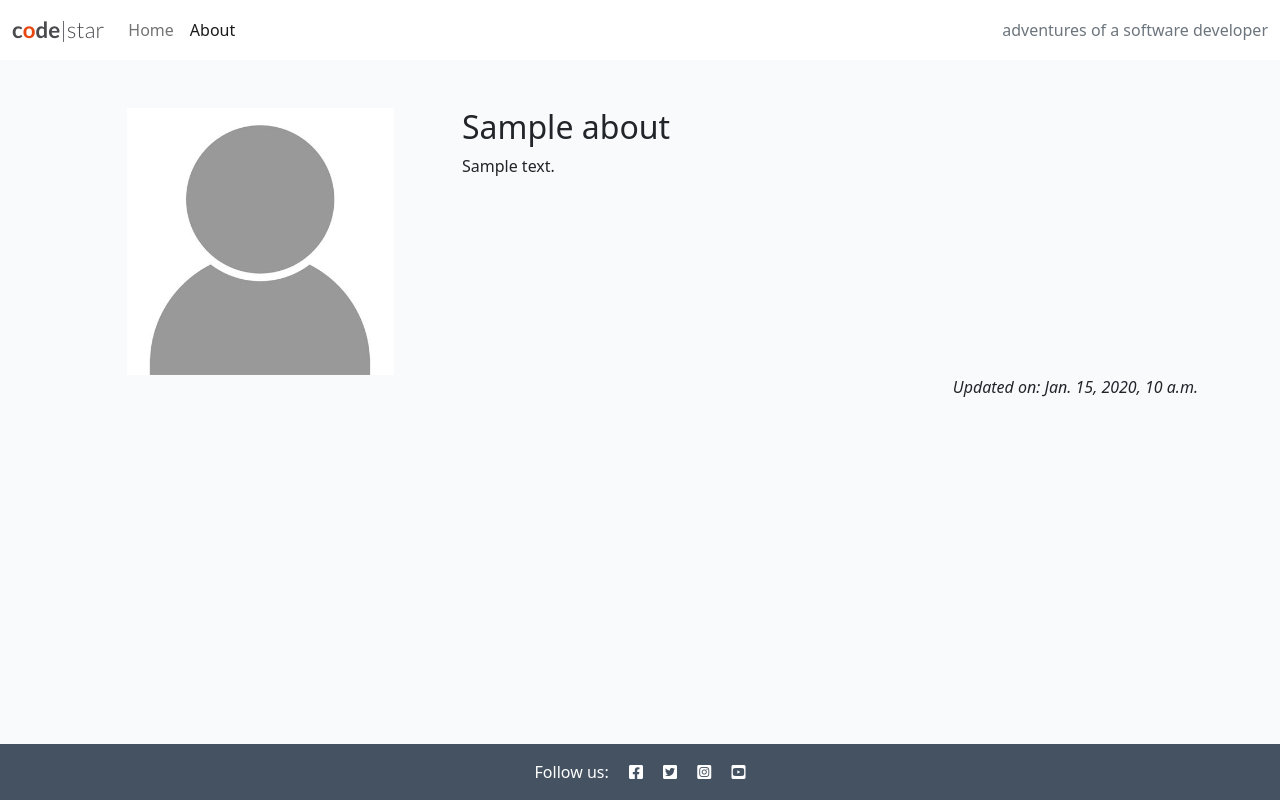
After one commit to Elvisthegreat/django-blog-project, a Django app: page /about/ in a window 1280 px wide. The commit adds this page. Run offline with Django 4.2, Linux system fonts and the light colour scheme; tables that the repository leaves empty hold one stand-in row (values such as "Sample post").

Commit message:
Getting the about me app working

```diff
--- a/about/admin.py
+++ b/about/admin.py
@@ -5,5 +5,8 @@ from django_summernote.admin import SummernoteModelAdmin
 # Register your models here.
 @admin.register(About)
 class AboutAdmin(SummernoteModelAdmin):
+
+    summernote_fields = ('content',)
+
     def __str__(self):
         return self.title
--- /dev/null
+++ b/about/templates/about/about.html
@@ -0,0 +1,22 @@
+{% extends 'base.html' %}
+{% block content %}
+{% load static %}
+<div class="container mt-5">
+    <div class="row">
+        <div class="col-4 text-center">
+            <img src="{% static 'images/nobody.jpg' %}" width="75%">
+        </div>
+        <div class="col-8">
+            <h2>{{ about.title }}</h2>
+            {{ about.content | safe }}
+        </div>
+    </div>
+    <div class="row">
+        <div class="col text-right">
+          <!-- Updated on field goes in here -->
+
+          <p class="text-end"><em>Updated on: {{ about.updated_on }}</em></p>
+        </div>
+      </div>
+</div>
+{% endblock content %}
--- /dev/null
+++ b/about/urls.py
@@ -0,0 +1,6 @@
+from . import views
+from django.urls import path
+
+urlpatterns = [
+    path('', views.about_me, name='about'),
+]
--- a/about/views.py
+++ b/about/views.py
@@ -1,3 +1,15 @@
-from django.shortcuts import render
+from django.shortcuts import render, get_object_or_404
+from django.views import generic
+from .models import About
 
 # Create your views here.
+def about_me(request):
+    """ Display the latest 'About' content """
+
+    about = About.objects.all().order_by('-updated_on').first()
+
+    return render(
+        request,
+        "about/about.html",
+        {"about": about}
+    )
--- a/codestar/urls.py
+++ b/codestar/urls.py
@@ -18,6 +18,7 @@ from django.contrib import admin
 from django.urls import path, include
 
 urlpatterns = [
+    path("about/", include("about.urls"), name="about-urls"),
     path('admin/', admin.site.urls),
     path('summernote/', include('django_summernote.urls')),
     path("", include("blog.urls"), name="blog-urls"),
--- a/templates/base.html
+++ b/templates/base.html
@@ -1,6 +1,7 @@
 {% load static %}
 
 {% url 'home' as home_url %}
+{% url 'about' as about_url %} <!--This line for about page-->
 
 <!DOCTYPE html>
 <html class="h-100" lang="en">
@@ -43,6 +44,11 @@
                         <a class="nav-link {% if request.path == home_url %}active{% endif %}" aria-current="page"
                             href="{% url 'home' %}">Home</a>
                     </li>
+                         <!--This line for about page-->
+                    <li class="nav-item">
+                        <a class="nav-link {% if request.path == about_url %}active{% endif %}" aria-current="page"
+                            href="{% url 'about' %}">About</a>
+                    </li>
 
                 </ul>
                 <span class="navbar-text text-muted">
```
Also changed, not shown: about/templates/about/about_starter.html (added, +23 -0 lines), static/images/nobody.jpg (added).
